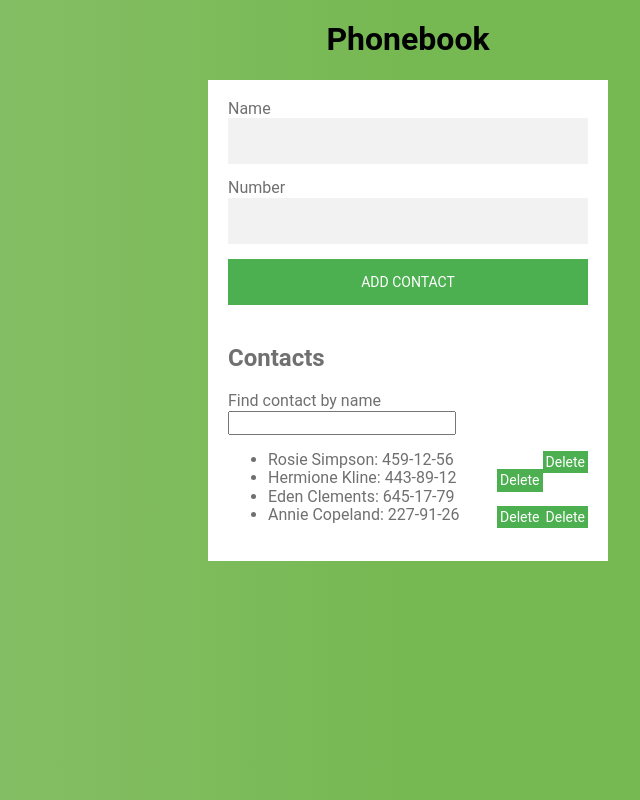
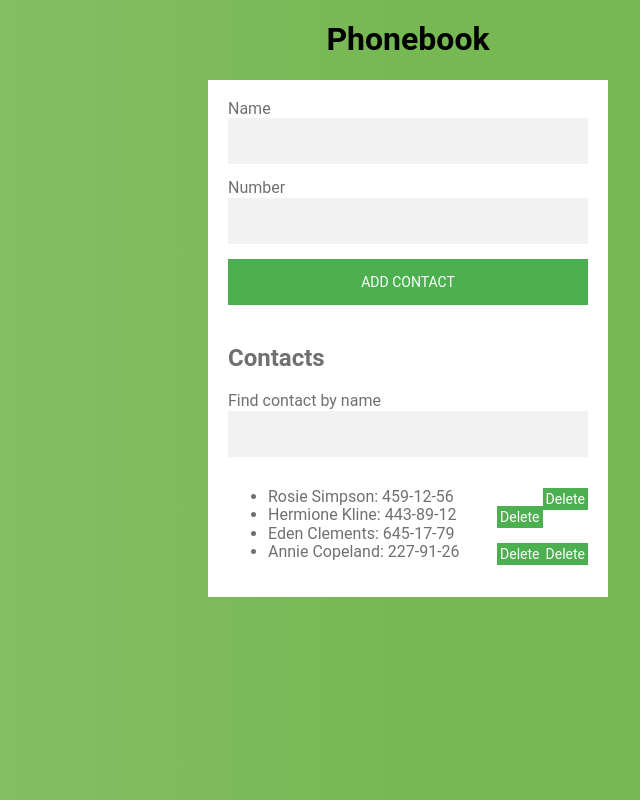
Before and after one commit to Daniel254/goit-react-hw-02-phonebook, a React (Create React App) app: page / in a window 1280 px wide. Shown: the whole page, without its empty margins (232-872 px from the left). Built offline with nearby package versions, Linux system fonts and the light colour scheme.

Commit message:
Search form styled

```diff
--- a/src/components/SearchContact/SearchContact.jsx
+++ b/src/components/SearchContact/SearchContact.jsx
@@ -1,5 +1,6 @@
 import PropTypes from 'prop-types';
 import React, { Component } from 'react';
+import { Input } from './SearchContact.styled';
 
 export default class SearchContact extends Component {
   static propTypes = { filterHandler: PropTypes.func.isRequired };
@@ -9,7 +10,7 @@ export default class SearchContact extends Component {
     return (
       <div>
         Find contact by name
-        <input
+        <Input
           name="filter"
           type="text"
           autoComplete="off"
--- /dev/null
+++ b/src/components/SearchContact/SearchContact.styled.jsx
@@ -0,0 +1,12 @@
+import styled from 'styled-components';
+
+export const Input = styled.input`
+  outline: 0;
+  background: #f2f2f2;
+  width: 100%;
+  border: 0;
+  margin: 0 0 15px;
+  padding: 15px;
+  box-sizing: border-box;
+  font-size: 14px;
+`;
```
